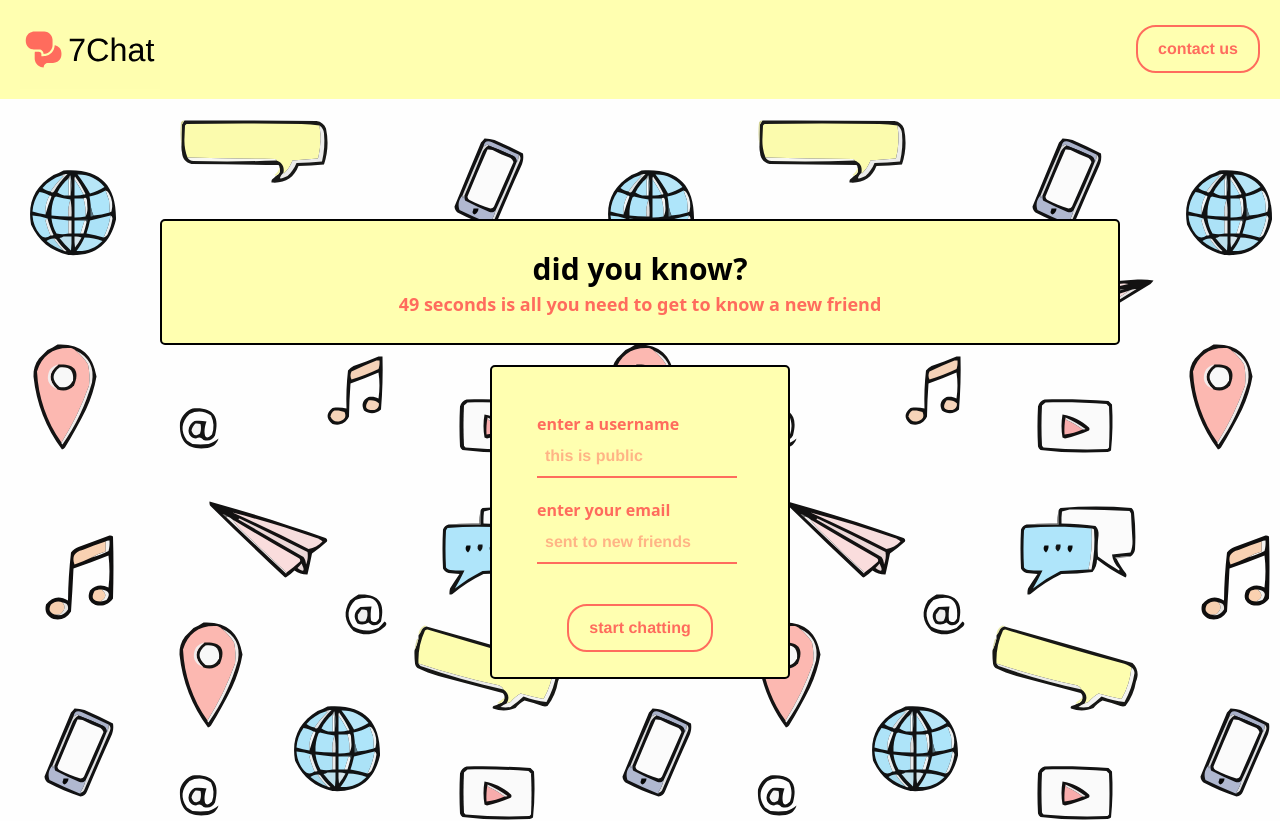
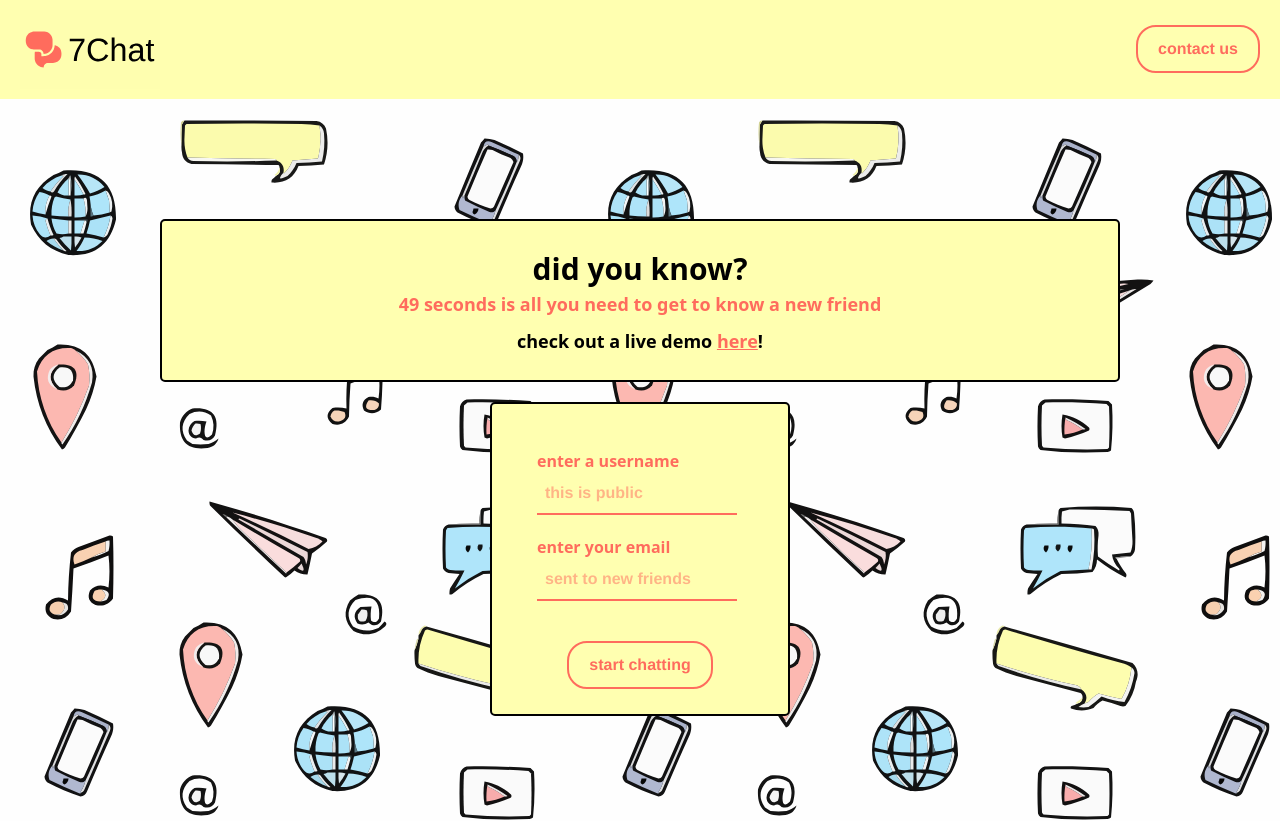
Before and after one commit to ammarhaider16/7-chat, a Next.js app in the folder frontend/: page / in a window 1280 px wide. Shown: the top 821 px of the page. Built offline with nearby package versions, Linux system fonts and the light colour scheme.

Commit message:
live demo link

```diff
--- a/frontend/pages/index.js
+++ b/frontend/pages/index.js
@@ -75,6 +75,17 @@ export default function Home() {
           <h1 className="subheading-red">
             49 seconds is all you need to get to know a new friend
           </h1>
+          <h1 className="subheading-black" style={{ marginTop: 10 }}>
+            check out a live demo{" "}
+            <Link href="https://youtu.be/OEDIiK80tI8?si=UgKvGz42NFoQY04F">
+              <span
+                className="subheading-red"
+                style={{ textDecoration: "underline" }}>
+                here
+              </span>
+              !
+            </Link>
+          </h1>
         </div>
         <div className="info-container-basic">
           <div style={{ margin: 20, textAlign: "center" }}>
```
